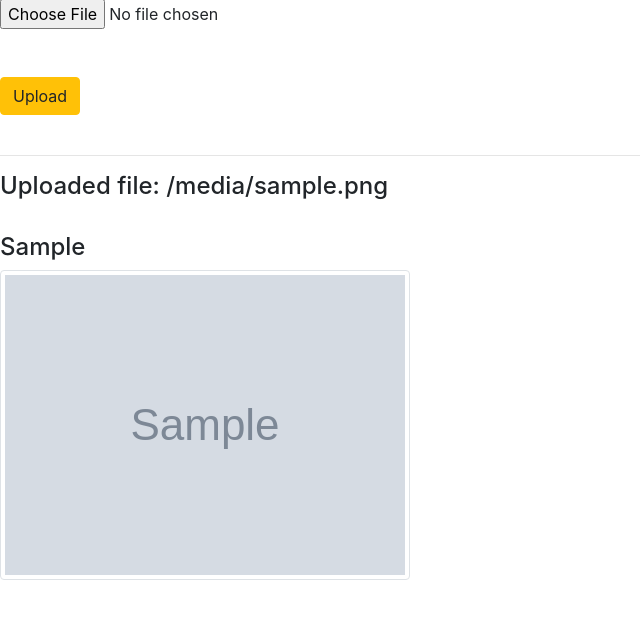
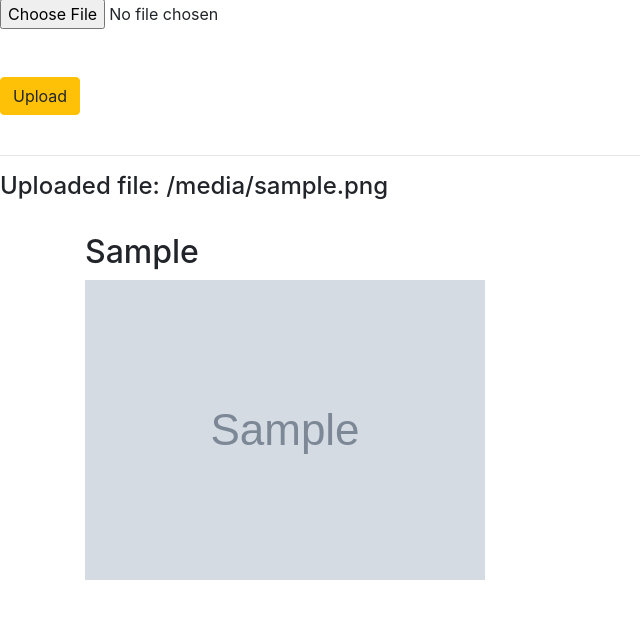
Before and after one commit to 65usami/cat-detector, a Flask app: template app/templates/upload_file.html in a window 1280 px wide. Shown: the part 95-714 px from the top of the page, without its empty margins (0-640 px from the left). Run offline with Flask 2, Linux system fonts and the light colour scheme; the template is opened without the code that fills it: most values are stand-ins (such as "Sample title", 1, 10 or a date in 2020); grey boxes marked "Sample" are stand-in pictures; some libraries are stand-ins or nearby versions.

Commit message:
upload image container of bootstrap

```diff
--- a/app/templates/upload_file.html
+++ b/app/templates/upload_file.html
@@ -17,8 +17,11 @@
     <hr>
     <p class="h4">Uploaded file: {{filename}}</p>
     <br>
-    <p class="h4">{{result_data}}</p>
-    <img src="{{pushed_img_path}}" class="img-thumbnail">
+
+    <div class="container">
+        <h2>{{result_data}}</h2>
+        <img src="{{pushed_img_path}}" class="img-fluid" style="max-width: 640; height: auto;">
+    </div>
 {% endif %}
 
 {% endblock %}
```
